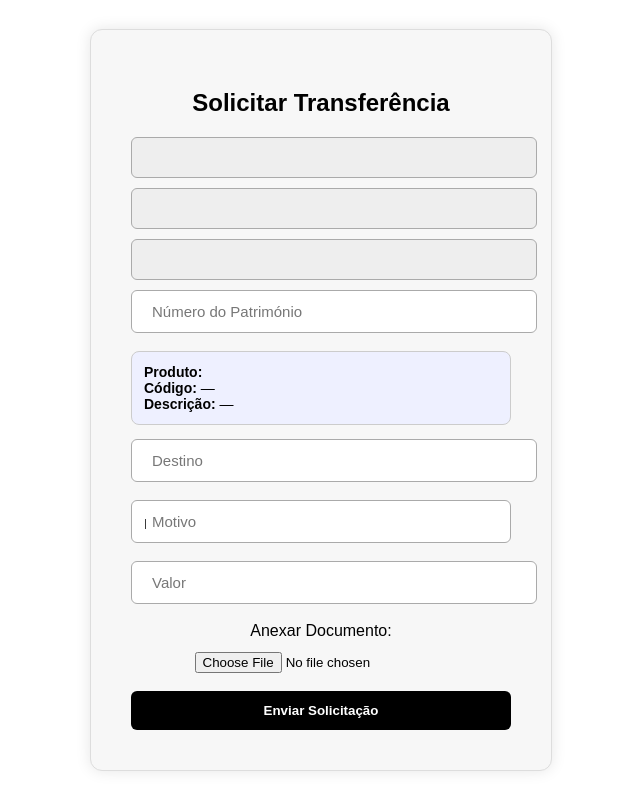
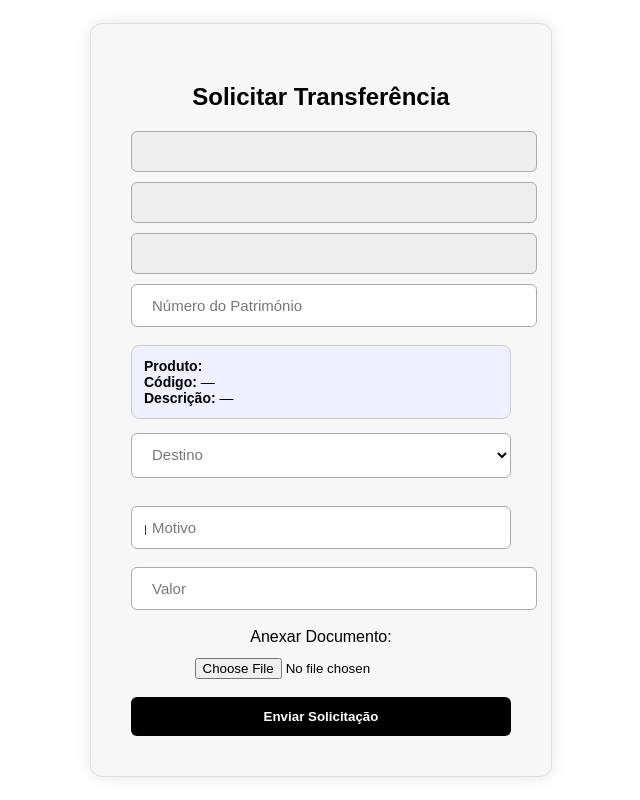
Before and after one commit to robertfullstack/transferencia-ativo, a React (Create React App) app: page /solicitar in a window 1280 px wide. Shown: the whole page, without its empty margins (319-959 px from the left). Built offline with nearby package versions, Linux system fonts and the light colour scheme.

Commit message:
melhor style - recebidos

```diff
--- a/package.json
+++ b/package.json
@@ -7,6 +7,7 @@
     "@testing-library/jest-dom": "^6.9.1",
     "@testing-library/react": "^16.3.0",
     "@testing-library/user-event": "^13.5.0",
+    "dotenv": "^17.2.3",
     "firebase": "^12.5.0",
     "react": "^19.2.0",
     "react-dom": "^19.2.0",
--- a/src/pages/ConsultarRecebimentos.js
+++ b/src/pages/ConsultarRecebimentos.js
@@ -71,44 +71,77 @@ const ConsultarRecebimentos = () => {
                         }}
                     >
 
-                        <h3>📄 Registro: {item.id}</h3>
+                        <h3>Registro: {item.id}</h3>
 
-                        <p><strong>Usuário:</strong> {item.usuario}</p>
-                        <p><strong>Origem:</strong> {item.origem}</p>
-                        <p><strong>Destino:</strong> {item.destino}</p>
-                        <p><strong>Loja:</strong> {item.loja}</p>
+                        <p><strong>Solicitante:</strong> {item.usuario}, {item.categoria}</p>
+                        <p><strong>Origem do Item:</strong> {item.origem}</p>
+                        <p><strong>Destino do Item:</strong> {item.destino}</p>
+                        {/* <p><strong>Loja:</strong> {item.loja}</p> */}
                         <p><strong>Status Geral:</strong> {item.status}</p>
 
                         <p><strong>Motivo:</strong> {item.motivo}</p>
-                        <p><strong>Categoria:</strong> {item.categoria}</p>
-                        <p><strong>Valor:</strong> {item.valor}</p>
-                        <p><strong>Código de Barras:</strong> {item.codigoBarras}</p>
 
-                        <p><strong>Aprovado por Supervisor:</strong> {item.statusSupervisor}</p>
-                        <p><strong>Aprovado por Fiscal:</strong> {item.statusFiscal}</p>
-                        <p><strong>Aprovado por Contábil:</strong> {item.statusContabil}</p>
-                        <p><strong>Aprovado por Operações:</strong> {item.statusOperacoes}</p>
+                        <p><strong>Código do Produto:</strong> {item.codigoBarras}</p>
+                        <p><strong>Descrição do Produto:</strong> {item.produto?.["Denominação do imobilizado"]}</p>
+                        <p><strong>Nº Inventário:</strong> {item.produto?.["Nº inventário"]}</p>
+                        <p><strong>Empresa:</strong> {item.produto?.Empr}</p>
 
-                        <p><strong>Data Solicitação:</strong> {String(item.data)}</p>
-                        <p><strong>Data Supervisor:</strong> {String(item.dataAprovacaoSupervisor)}</p>
-                        <p><strong>Data Fiscal:</strong> {String(item.dataAprovacaoFiscal)}</p>
-                        <p><strong>Data Contábil:</strong> {String(item.dataAprovacaoContabil)}</p>
-                        <p><strong>Data Operações:</strong> {String(item.dataAprovacaoOperacoes)}</p>
+                        <p><strong>Valor:</strong> R$ {item.valor}</p>
+
+
+                        <p>
+                            <strong>Data Solicitação:</strong>{" "}
+                            {item.data ? item.data.toDate().toLocaleString("pt-BR") : "Sem data"}
+                        </p>
+
+                        <p>
+                            <strong>Aprovado por Supervisor:</strong> {item.statusSupervisor},{" "}
+                            {item.dataAprovacaoSupervisor
+                                ? item.dataAprovacaoSupervisor.toDate().toLocaleString("pt-BR")
+                                : "Sem data"}
+                        </p>
+
+                        <p>
+                            <strong>Aprovado por Operações:</strong> {item.statusOperacoes},{" "}
+                            {item.dataAprovacaoOperacoes
+                                ? item.dataAprovacaoOperacoes.toDate().toLocaleString("pt-BR")
+                                : "Sem data"}
+                        </p>
+
+                        <p>
+                            <strong>Aprovado por Contábil:</strong> {item.statusContabil},{" "}
+                            {item.dataAprovacaoContabil
+                                ? item.dataAprovacaoContabil.toDate().toLocaleString("pt-BR")
+                                : "Sem data"}
+                        </p>
+
+                        <p>
+                            <strong>Aprovado por Fiscal:</strong> {item.statusFiscal},{" "}
+                            {item.dataAprovacaoFiscal
+                                ? item.dataAprovacaoFiscal.toDate().toLocaleString("pt-BR")
+                                : "Sem data"}
+                        </p>
 
                         <hr />
 
-                        <h4>📦 Produto</h4>
-                        <p><strong>Produto Código:</strong> {item.produto?.produtoCodigo}</p>
-                        <p><strong>Produto Descrição:</strong> {item.produto?.produtoDescricao}</p>
-                        <p><strong>Nº Inventário:</strong> {item.produto?.["Nº inventário"]}</p>
-                        <p><strong>Denominação:</strong> {item.produto?.["Denominação do imobilizado"]}</p>
-                        <p><strong>Empresa:</strong> {item.produto?.Empr}</p>
+                        <p>
+                            <strong>Nome Documento:</strong>{" "}
+                            {item.documentoFiscalBase64 ? (
+                                <a
+                                    href={item.documentoFiscalBase64}
+                                    target="_blank"
+                                    rel="noreferrer"
+                                    style={{ color: "blue", textDecoration: "underline" }}
+                                >
+                                    {item.nomeDocumento}
+                                </a>
+                            ) : (
+                                item.nomeDocumento || "Nenhum documento"
+                            )}
+                        </p>
 
-                        <hr />
 
-                        <p><strong>Nome Documento:</strong> {item.nomeDocumento}</p>
-
-                        {item.arquivoURL && (
+                        {/* {item.arquivoURL && (
                             <a
                                 href={item.arquivoURL}
                                 target="_blank"
@@ -117,7 +150,7 @@ const ConsultarRecebimentos = () => {
                             >
                                 📎 Abrir Documento
                             </a>
-                        )}
+                        )} */}
                     </div>
                 ))
             )}
--- a/src/pages/Solicitar.js
+++ b/src/pages/Solicitar.js
@@ -179,13 +179,69 @@ export default function Solicitar() {
         {/* Destino */}
         <div style={containerInput}>
           <label style={labelEstilo(destino)}>Destino</label>
-          <input
-            type="text"
+
+          <select
             value={destino}
             onChange={(e) => setDestino(e.target.value)}
-            style={inputAnimado()}
-          />
+            style={{
+              width: "100%",
+              padding: "12px",
+              marginBottom: "10px",
+              borderRadius: "6px",
+              border: "1px solid #aaa",
+              backgroundColor: "#fff",
+              color: "#000",
+              fontSize: "16px",
+              transition: "all 0.3s ease",
+            }}
+          >
+            <option value="-1" selected ></option>
+            <option value="1001">1001 - Matriz</option>
+            <option value="1002">1002 - Centro de Distribuição</option>
+            <option value="1003">1003 - Escritório - Suporte</option>
+            <option value="1021">1021 - Osasco - Primitiva Vianco</option>
+            <option value="1023">1023 - Sto. Amaro - Floriano Peixoto</option>
+            <option value="1024">1024 - Jabaquara</option>
+            <option value="1030">1030 - Penha</option>
+            <option value="1031">1031 - Suzano</option>
+            <option value="1032">1032 - 24 de Maio</option>
+            <option value="1034">1034 - Lapa</option>
+            <option value="1036">1036 - Aricanduva</option>
+            <option value="1037">1037 - Osasco</option>
+            <option value="1038">1038 - Mogi das Cruzes</option>
+            <option value="1039">1039 - Sto. Amaro - Adolfo Pinheiro</option>
+            <option value="1040">1040 - São Bernardo</option>
+            <option value="1041">1041 - Mauá Rua</option>
+            <option value="1042">1042 - Guarulhos - Dom Pedro II</option>
+            <option value="1043">1043 - Sto. André - Shopping Grand Plaza</option>
+            <option value="1044">1044 - Guarulhos - Shopping</option>
+            <option value="1045">1045 - Central Plaza Shopping</option>
+            <option value="1046">1046 - Sto. André - Oliveira Lima</option>
+            <option value="1047">1047 - Santos</option>
+            <option value="1049">1049 - Sto. Amaro - Largo 13 de Maio</option>
+            <option value="1050">1050 - Shopping Taboão</option>
+            <option value="1051">1051 - Shopping Interlagos</option>
+            <option value="1052">1052 - Vila Nova Cachoeirinha</option>
+            <option value="1053">1053 - São Miguel</option>
+            <option value="1054">1054 - Shopping Tatuapé</option>
+            <option value="1055">1055 - Shopping Itaquera</option>
+            <option value="1056">1056 - Itaquaquecetuba</option>
+            <option value="1057">1057 - São Vicente</option>
+            <option value="1058">1058 - Osasco - Shopping União</option>
+            <option value="1059">1059 - Diadema</option>
+            <option value="1060">1060 - Capão Redondo</option>
+            <option value="1061">1061 - Mauá - Shopping Mauá</option>
+            <option value="1062">1062 - Campinas</option>
+            <option value="1065">1065 - Sto André - Shopping Atrium</option>
+            <option value="1067">1067 - M Boi Mirim</option>
+            <option value="1068">1068 - Shopping Cantareira</option>
+            <option value="1069">1069 - São Mateus</option>
+            <option value="1070">1070 - Parelheiros</option>
+            <option value="1071">1071 - Shopping Aricanduva</option>
+            <option value="1072">1072 - e-commerce</option>
+          </select>
         </div>
+
 
         {/* Motivo */}
         <div style={containerInput}>
```
Also changed, not shown: 2 other files (tests, documents, lock files or other folders).
